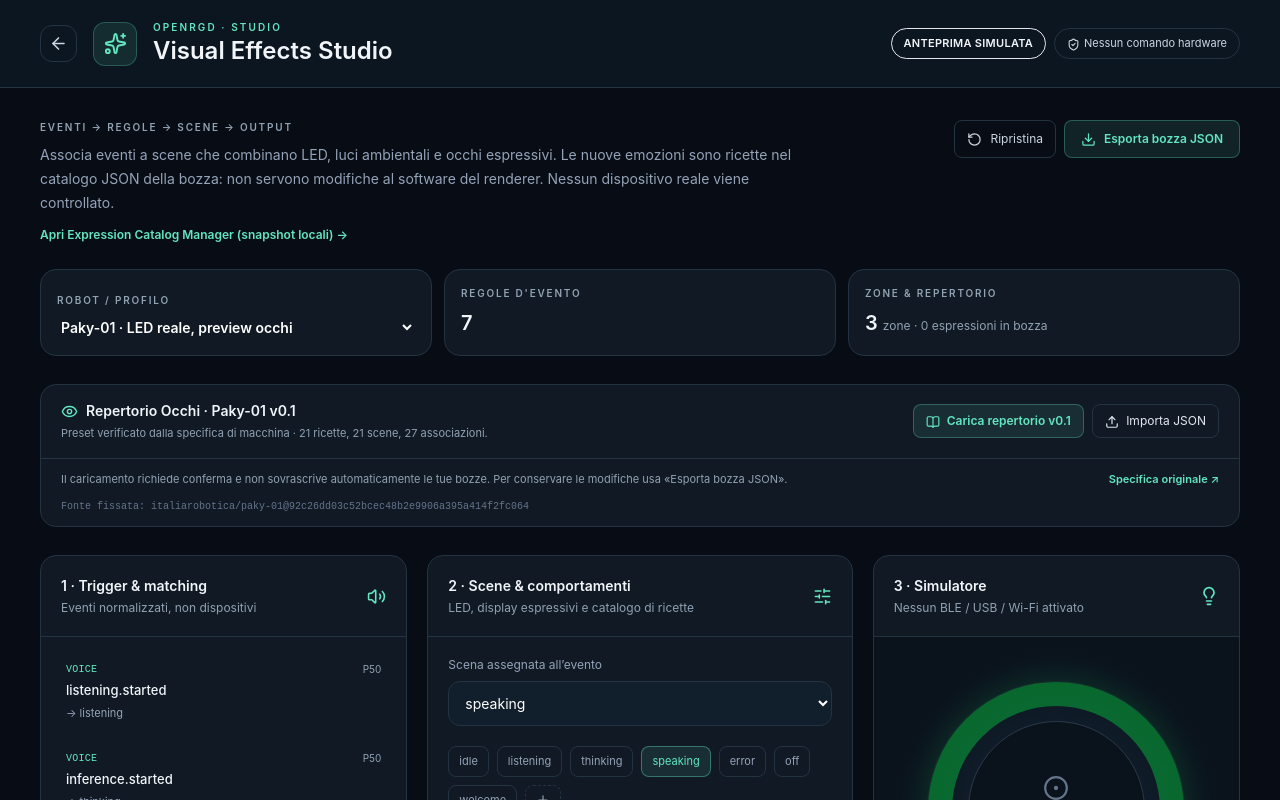
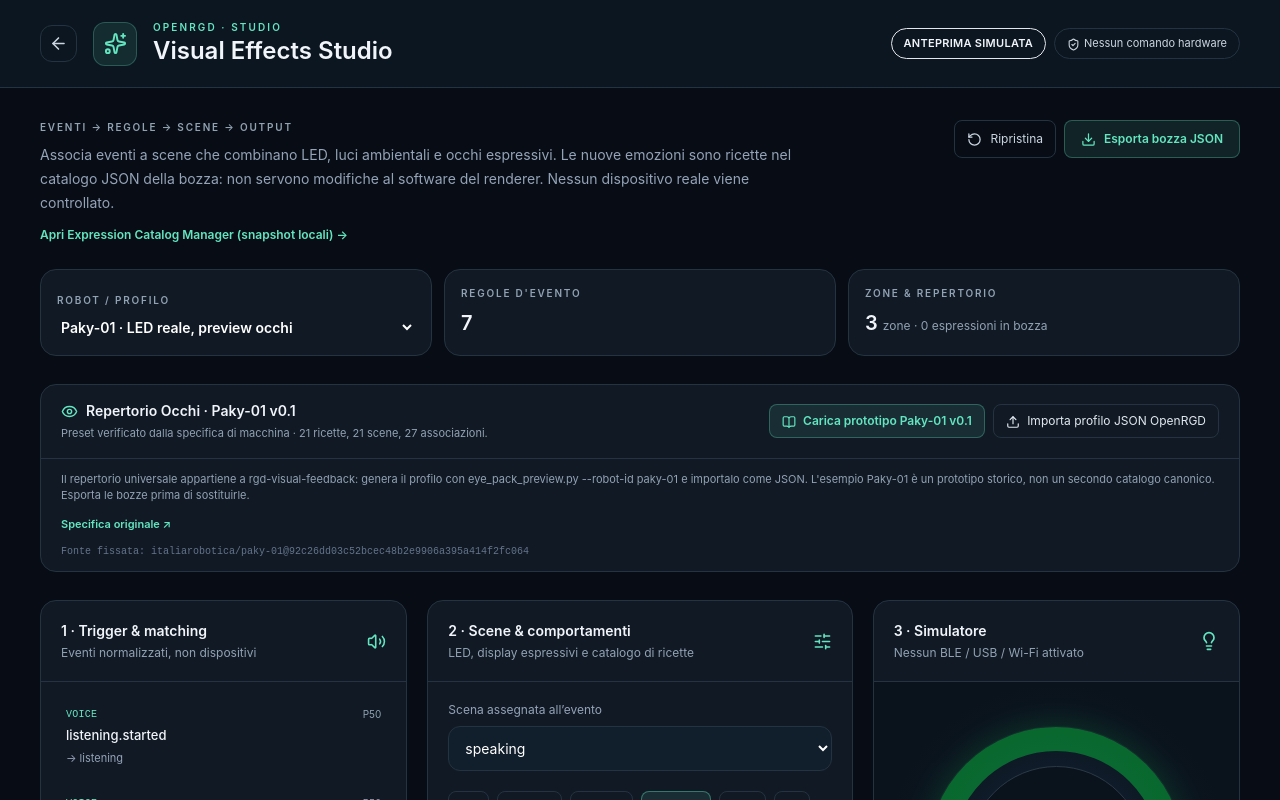
Before and after one commit to OpenRGD/rgd-console, a Next.js app in the folder apps/web/: page /visual-effects in a window 1280 px wide. Shown: the top 800 px of the page. Built offline with nearby package versions, Linux system fonts and the light colour scheme.

Commit message:
refactor(console): label fixed Paky fixture as historical, prefer generic OpenRGD pack export

```diff
--- a/apps/web/src/components/visual-effects-studio.tsx
+++ b/apps/web/src/components/visual-effects-studio.tsx
@@ -493,17 +493,17 @@ export function VisualEffectsStudio() {
           <div className="flex flex-wrap items-center gap-2">
             {profile.robot_id === 'paky-01' &&
               <button type="button" onClick={applyPaky01Preset} className="rounded-lg border border-mint/30 bg-mint/10 px-3 py-2 text-xs font-semibold text-mint hover:bg-mint/20">
-                <BookOpen size={14} className="mr-1 inline"/> Carica repertorio v0.1
+                <BookOpen size={14} className="mr-1 inline"/> Carica prototipo Paky-01 v0.1
               </button>}
             <button type="button" onClick={() => importFileRef.current?.click()} className="rounded-lg border border-line px-3 py-2 text-xs text-slate-200 hover:bg-white/5">
-              <Upload size={14} className="mr-1 inline"/> Importa JSON
+              <Upload size={14} className="mr-1 inline"/> Importa profilo JSON OpenRGD
             </button>
             <input ref={importFileRef} type="file" accept=".json,application/json" className="sr-only"
               aria-label="Scegli profilo Visual Studio JSON" onChange={importDraftFile}/>
           </div>
         </div>
         <div className="flex flex-wrap items-center justify-between gap-3 px-5 py-3 text-[11px] text-muted">
-          <p>Il caricamento richiede conferma e non sovrascrive automaticamente le tue bozze. Per conservare le modifiche usa «Esporta bozza JSON».</p>
+          <p>Il repertorio universale appartiene a rgd-visual-feedback: genera il profilo con eye_pack_preview.py --robot-id {profile.robot_id} e importalo come JSON. L'esempio Paky-01 è un prototipo storico, non un secondo catalogo canonico. Esporta le bozze prima di sostituirle.</p>
           <a href="https://github.com/italiarobotica/paky-01/pull/7" target="_blank" rel="noopener noreferrer" className="shrink-0 font-semibold text-mint hover:underline">Specifica originale ↗</a>
         </div>
         {profile.robot_id === 'paky-01' && <p className="px-5 pb-3 font-mono text-[10px] text-slate-500">Fonte fissata: {PAKY01_PRESET_SOURCE}</p>}
```
